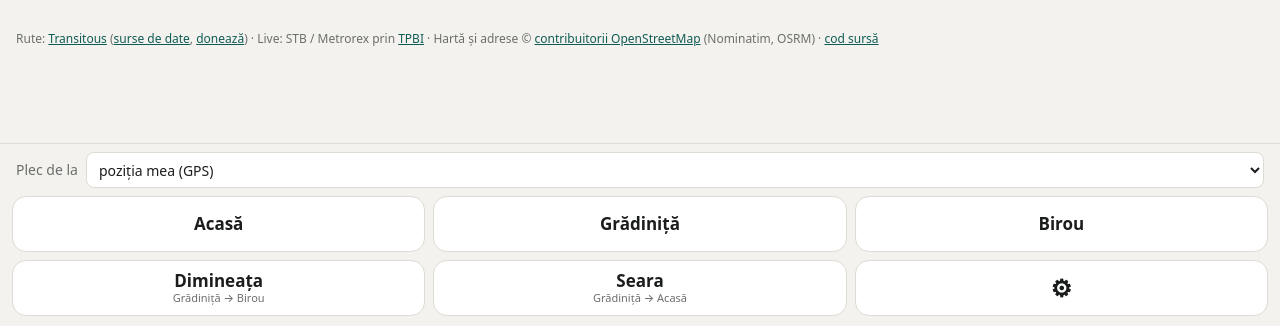
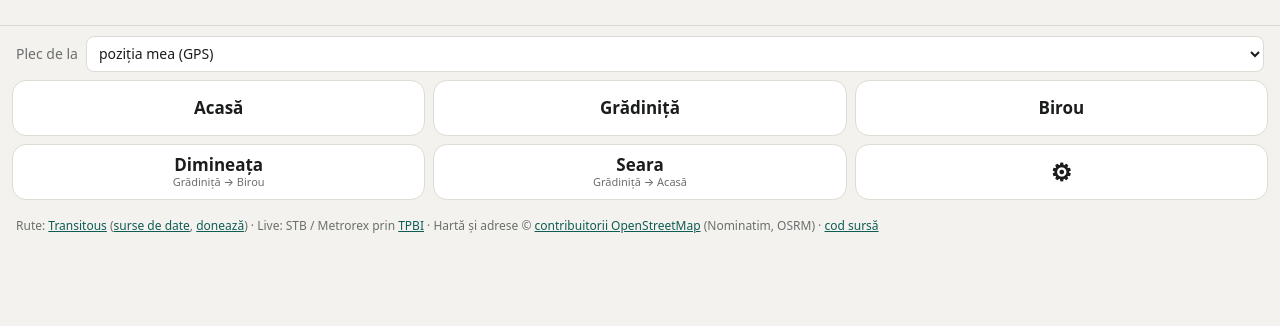
Before and after one commit to motanesku/ruta-acum, a website: page public/index.html in a window 1280 px wide. Shown: the part 474-800 px from the top of the page. Drawn offline with nearby package versions, Linux system fonts and the light colour scheme.

Commit message:
Butoanele la finalul paginii, nu fixate pe ecran
Co-Authored-By: Claude Opus 5.5 <noreply@anthropic.com>

```diff
--- a/public/app.js
+++ b/public/app.js
@@ -352,6 +352,7 @@ $('#settings').addEventListener('close', () => {
 document.querySelectorAll('[data-go]').forEach((b) => b.addEventListener('click', () => {
   document.querySelectorAll('[data-go]').forEach((x) => x.classList.toggle('active', x === b));
   st.target = b.dataset.go; st.plan = null; st.sel = null; banner('');
+  window.scrollTo({ top: 0, behavior: 'smooth' });
   replan(true);
 }));
 // atingi o variantă → îi desenez traseul pe hartă (și vehiculele de pe liniile ei)
--- a/public/index.html
+++ b/public/index.html
@@ -24,15 +24,6 @@
   <section id="results" aria-live="polite">
     <p class="hint">Alege unde mergi, de jos.</p>
   </section>
-  <footer class="credits">
-    Rute: <a href="https://transitous.org/" target="_blank" rel="noopener">Transitous</a>
-    (<a href="https://transitous.org/sources/" target="_blank" rel="noopener">surse de date</a>,
-    <a href="https://transitous.org/donate/" target="_blank" rel="noopener">donează</a>) ·
-    Live: STB / Metrorex prin <a href="https://tpbi.ro/" target="_blank" rel="noopener">TPBI</a> ·
-    Hartă și adrese © <a href="https://www.openstreetmap.org/copyright" target="_blank" rel="noopener">contribuitorii OpenStreetMap</a>
-    (Nominatim, OSRM) ·
-    <a href="https://github.com/motanesku/ruta-acum" target="_blank" rel="noopener">cod sursă</a>
-  </footer>
 </main>
 
 <nav class="dock">
@@ -54,6 +45,16 @@
     <button id="openSettings" class="settings" aria-label="Setări">⚙</button>
   </div>
 </nav>
+
+<footer class="credits">
+    Rute: <a href="https://transitous.org/" target="_blank" rel="noopener">Transitous</a>
+    (<a href="https://transitous.org/sources/" target="_blank" rel="noopener">surse de date</a>,
+    <a href="https://transitous.org/donate/" target="_blank" rel="noopener">donează</a>) ·
+    Live: STB / Metrorex prin <a href="https://tpbi.ro/" target="_blank" rel="noopener">TPBI</a> ·
+    Hartă și adrese © <a href="https://www.openstreetmap.org/copyright" target="_blank" rel="noopener">contribuitorii OpenStreetMap</a>
+    (Nominatim, OSRM) ·
+    <a href="https://github.com/motanesku/ruta-acum" target="_blank" rel="noopener">cod sursă</a>
+</footer>
 
 <dialog id="settings">
   <form method="dialog" id="settingsForm">
--- a/public/style.css
+++ b/public/style.css
@@ -2,7 +2,6 @@
   --bg: #f4f2ee; --card: #ffffff; --ink: #1b1d1c; --muted: #6b6f6c; --line: #dedbd4;
   --accent: #0f5c55; --accent-ink: #ffffff; --win: #e9f4f1; --warn: #9a5b00; --warn-bg: #fff3dc;
   --err: #a3271b; --err-bg: #fde8e5; --live: #0a7f3f; --sched: #7a6f5c;
-  --dock-h: 190px;
   color-scheme: light;
 }
 @media (prefers-color-scheme: dark) {
@@ -22,7 +21,7 @@
 
 * { box-sizing: border-box; }
 html, body { margin: 0; background: var(--bg); color: var(--ink); }
-body { font: 16px/1.4 system-ui, -apple-system, "Segoe UI", Roboto, sans-serif; padding-bottom: calc(var(--dock-h) + env(safe-area-inset-bottom)); }
+body { font: 16px/1.4 system-ui, -apple-system, "Segoe UI", Roboto, sans-serif; padding-bottom: env(safe-area-inset-bottom); }
 a { color: var(--accent); }
 button { font: inherit; color: inherit; }
 .muted { color: var(--muted); }
@@ -70,9 +69,9 @@ button { font: inherit; color: inherit; }
 .tag.sched { color: var(--sched); border: 1px solid var(--sched); }
 details.more summary { cursor: pointer; color: var(--muted); font-size: 14px; padding: 4px 0; }
 
-.credits { padding: 18px 16px 8px; font-size: 12px; color: var(--muted); }
+.credits { padding: 8px 16px 16px; font-size: 12px; color: var(--muted); }
 
-.dock { position: fixed; left: 0; right: 0; bottom: 0; z-index: 1000; background: var(--bg); border-top: 1px solid var(--line); padding: 8px 12px calc(10px + env(safe-area-inset-bottom)); }
+.dock { margin-top: 12px; background: var(--bg); border-top: 1px solid var(--line); padding: 10px 12px; }
 .from { display: flex; align-items: center; gap: 8px; font-size: 14px; color: var(--muted); margin: 0 4px 8px; }
 .from select { flex: 1; min-height: 36px; font: inherit; color: var(--ink); background: var(--card); border: 1px solid var(--line); border-radius: 8px; padding: 4px 8px; }
 .grid { display: grid; grid-template-columns: repeat(3, 1fr); gap: 8px; }
```
